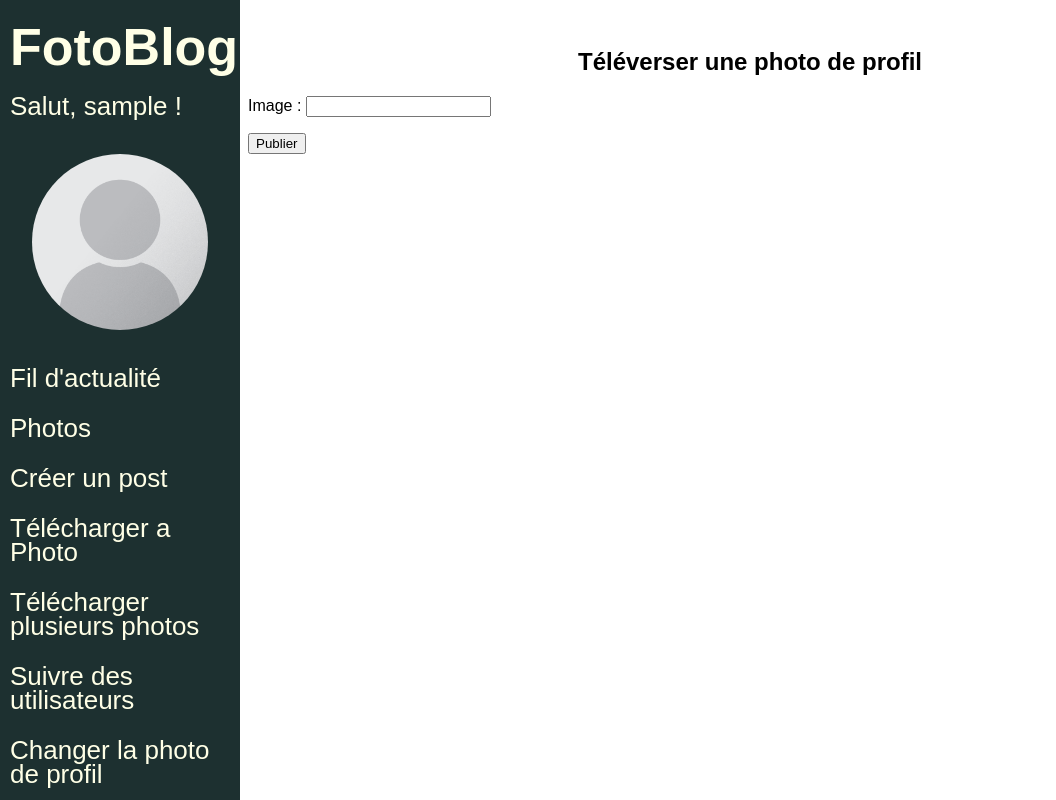
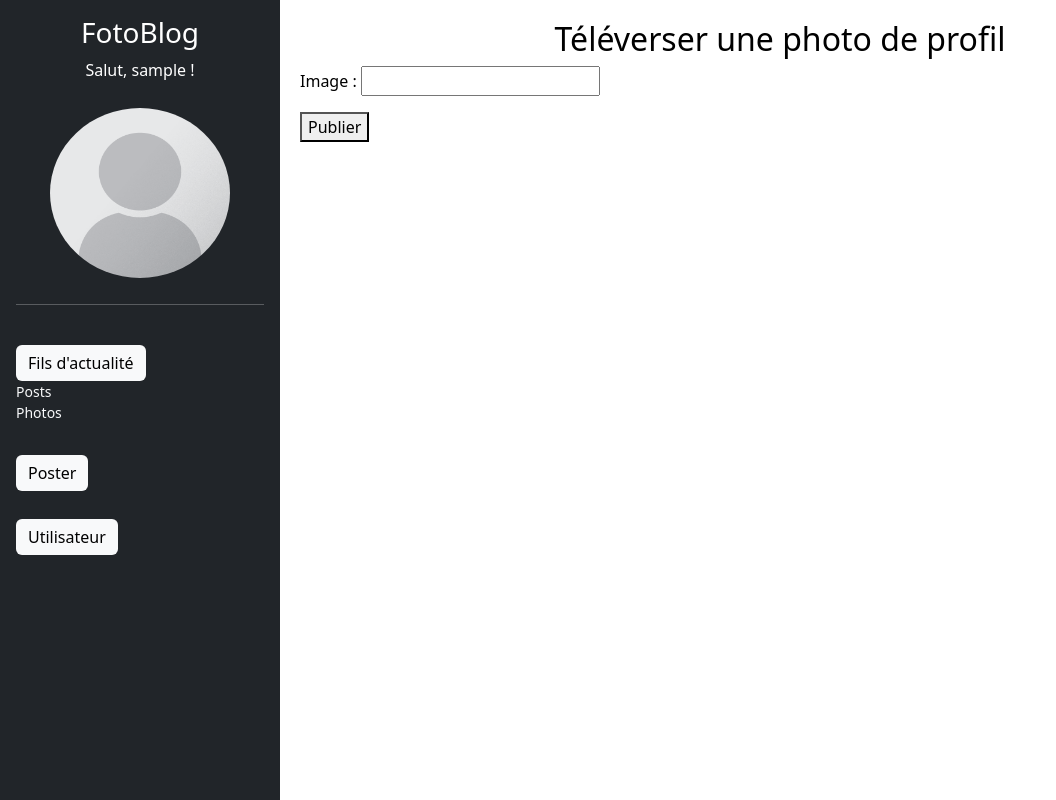
Before and after one commit to yanis-ka/Fotoblog-heroku, a Django app: page /profile-photo/upload in a window 1280 px wide. Shown: the whole page, without its empty margins (0-1056 px from the left). Run offline with Django 4.2, Linux system fonts and the light colour scheme; the visitor is signed in with stand-in values (Sample User, id 1); parts of the project's set-up code (start-up, migrations or seed data) failed here and were passed over.

Commit message:
refonte front

```diff
--- a/Fotoblog/static/style.css
+++ b/Fotoblog/static/style.css
@@ -7,8 +7,26 @@ a {
     color: inherit;
 }
 
+.text-navbar > h2 {
+    /* padding-left: 0; */
+    /* margin-left: 0; */
+}
+
 a:hover {
     text-decoration: underline dotted;
+}
+
+.side-fix {
+    height: 100vh;
+    position: fixed;
+}
+
+.text-navbar {
+    color: white;
+}
+
+.my-color {
+    background-color: rgb(0, 44, 69);
 }
 
 /* The sidebar menu */
@@ -43,13 +61,14 @@ a:hover {
 
 /* Style page content */
 .main {
-    margin-left: 220px; /* Same as the width of the sidebar */
+    margin-left: 280px; /* Same as the width of the sidebar */
     padding: 20px;
+    color: black;
 }
 
 .avatar {
-    width: 80%;
-    height: 176px;
+    width: 180px;
+    height: 190px;
     border-radius: 50%;
     display: block;
     margin: auto;
--- a/blog/templates/blog/home.html
+++ b/blog/templates/blog/home.html
@@ -4,7 +4,7 @@
 {% block content %}
 
 <h2>Votre Flux</h2>
-    <div class="grid-container">
+    <div class="row row-cols-1 row-cols-sm-2 row-cols-md-3 g-3">
         {% for instance in page_obj %}
             {% if instance|model_type == 'Blog' %}
                 {% include 'blog/partials/blog_snippet.html' with blog=instance %}
--- a/templates/base.html
+++ b/templates/base.html
@@ -6,32 +6,94 @@
         <meta http-equiv="X-UA-Compatible" content="IE=edge">
         <meta name="viewport" content="width=device-width, initial-scale=1.0">
         <link rel="stylesheet" href="{% static 'style.css' %}">
+        <link href="https://cdn.jsdelivr.net/npm/bootstrap@5.2.0-beta1/dist/css/bootstrap.min.css" rel="stylesheet"
+        integrity="sha384-0evHe/X+R7YkIZDRvuzKMRqM+OrBnVFBL6DOitfPri4tjfHxaWutUpFmBp4vmVor" crossorigin="anonymous">
+    <script src="https://cdn.jsdelivr.net/npm/bootstrap@5.2.0-beta1/dist/js/bootstrap.bundle.min.js"
+        integrity="sha384-pprn3073KE6tl6bjs2QrFaJGz5/SUsLqktiwsUTF55Jfv3qYSDhgCecCxMW52nD2" crossorigin="anonymous">
+    </script>
         <title>Fotoblog</title>
     </head>
     <body>
-        <div class="sidebar">
-            <h1>FotoBlog</h1>
+        <div class="flex-shrink-0 p-3 side-fix bg-dark text-navbar" style="width: 280px;">
+
+            <h3 class="text-center">FotoBlog</h3>
             {% if user.is_authenticated %}
-                <p>Salut, {{ user }} !</p>
+                <p class="text-center">Salut, {{ user }} !</p>
                 {% if user.profile_photo %}
                     <img class="avatar" src="{{ user.profile_photo.url }}">
                 {% else %}
                     <img class="avatar" src="{% static 'images/default_profile.png'%}">
                 {% endif %}
-                <p><a href="{% url 'home' %}">Fil d'actualité</a></p>
-                <p><a href="{% url 'photos' %}">Photos</a></p>
+                <hr>
+                <br>
+
+            <ul class="list-unstyled ps-0">
+
+                <li class="mb-1">
+                    <button class="btn btn-toggle btn-light d-inline-flex align-items-center rounded border-0 collapsed"
+                        data-bs-toggle="collapse" data-bs-target="#home-collapse" aria-expanded="true">
+                        Fils d'actualité
+                    </button>
+                    <div class="collapse show" id="home-collapse">
+                        <ul class="btn-toggle-nav btn-light list-unstyled fw-normal pb-1 small">
+                            <li><a href="{% url 'home' %}"
+                                    class="link-light d-inline-flex text-decoration-none rounded">Posts</a></li>
+                            <li><a href="{% url 'photos' %}"
+                                    class="link-light d-inline-flex text-decoration-none rounded">Photos</a></li>
+                        </ul>
+                    </div>
+                </li>
+
+                <br>
+
                 {% if perms.blog.add_photo and perms.blog.add_blog %}
-                    <p><a href="{% url 'blog_create' %}">Créer un post</a></p>
+                <li class="mb-1">
+                    <button class="btn btn-toggle btn-light d-inline-flex align-items-center rounded border-0 collapsed"
+                        data-bs-toggle="collapse" data-bs-target="#dashboard-collapse" aria-expanded="false">
+                        Poster
+                    </button>
+                    <div class="collapse" id="dashboard-collapse">
+                        <ul class="btn-toggle-nav list-unstyled fw-normal pb-1 small">
+                            <li><a href="{% url 'blog_create' %}"
+                                    class="link-light d-inline-flex text-decoration-none rounded">Un blog</a></li>
+                            <li><a href="{% url 'photo_upload' %}"
+                                    class="link-light d-inline-flex text-decoration-none rounded">Une photo</a></li>
+                            <li><a href="{% url 'create_multiple_photos' %}"
+                                    class="link-light d-inline-flex text-decoration-none rounded">Plusieurs photos</a></li>
+                        </ul>
+                    </div>
+                </li>
+
+                <br>
                 {% endif %}
-                {% if perms.blog.add_photo %}
-                    <p><a href="{% url 'photo_upload' %}">Télécharger a Photo</a></p>
-                    <p><a href="{% url 'create_multiple_photos' %}">Télécharger plusieurs photos</a></p>
-                {% endif %}
-                <p><a href="{% url 'follow_users' %}">Suivre des utilisateurs</a></p>
-                <p><a href="{% url 'upload_profile_photo' %}">Changer la photo de profil</a></p>
-                <p><a href="{% url 'password_change' %}">Changer le mot de passe</a></p>
-                <p><a href="{% url 'logout' %}">Se déconnecter</a></p>
-            {% endif %}
+
+                <li class="mb-1">
+                    <button class="btn btn-toggle btn-light d-inline-flex align-items-center rounded border-0 collapsed"
+                        data-bs-toggle="collapse" data-bs-target="#orders-collapse" aria-expanded="false">
+                        Utilisateur
+                    </button>
+                    <div class="collapse" id="orders-collapse">
+                        <ul class="btn-toggle-nav btn-light list-unstyled fw-normal pb-1 small">
+                            <li><a href="{% url 'follow_users' %}"
+                                    class="link-light d-inline-flex text-decoration-none rounded">Suivre des
+                                    utilisateurs</a>
+                            </li>
+                            <li><a href="{% url 'upload_profile_photo' %}"
+                                    class="link-light d-inline-flex text-decoration-none rounded">Changer la photo de
+                                    profil</a>
+                            </li>
+                            <li><a href="{% url 'password_change' %}"
+                                    class="link-light d-inline-flex text-decoration-none rounded">Changer le mot de
+                                    passe</a>
+                            </li>
+                            <li><a href="{% url 'logout' %}"
+                                    class="link-light d-inline-flex text-decoration-none rounded">Se
+                                    déconnecter</a></li>
+                        </ul>
+
+                    </div>
+                    {% endif %}
+            </ul>
         </div>
         <div class="main">
             {% block content %}{% endblock content %}
```
Also changed, not shown: blog/templates/blog/partials/blog_snippet.html (+13 -8 lines), blog/templates/blog/partials/photo_snippet.html (+9 -5 lines).
